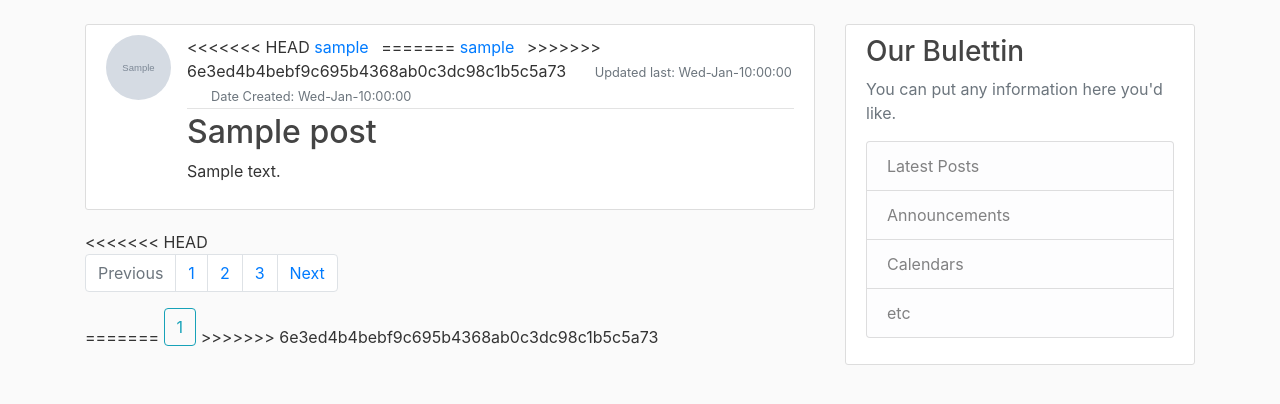
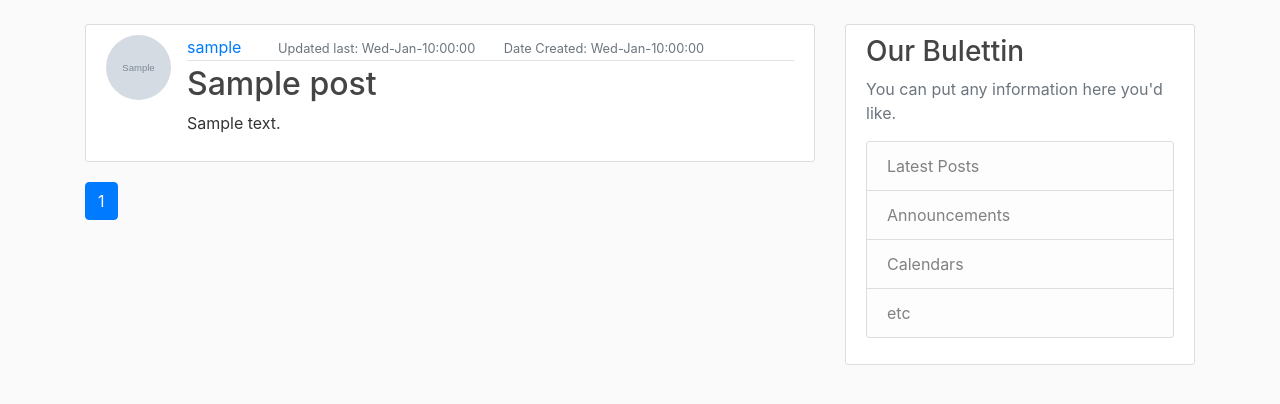
Before and after one commit to Idreex/Posts, a Python web app: template newspost/Templates/home.html in a window 1280 px wide. Shown: the part 56-460 px from the top of the page. Run offline with Jinja, Linux system fonts and the light colour scheme; the template is opened without the code that fills it: most values are stand-ins (such as "Sample title", 1, 10 or a date in 2020); grey boxes marked "Sample" are stand-in pictures; some libraries are stand-ins or nearby versions.

```diff
--- a/newspost/Templates/home.html
+++ b/newspost/Templates/home.html
@@ -8,11 +8,9 @@
           <img class="rounded-circle article-img" src="{{ url_for('static', filename='img/' + post.author.image_file) }}">
           <div class="media-body">
             <div class="article-metadata">
-<<<<<<< HEAD
+
               <a class="mr-2" href="{{url_for('user_post', username=post.author.username)}}">{{ post.author.username }}</a>
-=======
-              <a class="mr-2" href="#">{{ post.author.username }}</a>
->>>>>>> 6e3ed4b4bebf9c695b4368ab0c3dc98c1b5c5a73
+
               <small class="text-muted ml-4 ">Updated last: {{ post.date_posted.strftime('%a-%b-%X') }}</small>
               <small class="text-muted ml-4">Date Created: {{ post.date_updated.strftime('%a-%b-%X') }} </small>
             </div>
@@ -23,24 +21,18 @@
 
     {% endfor %}
 
-<<<<<<< HEAD
-    <ul class="pagination">
 
-      <li class="page-item disabled"><a class="page-link" href="#">Previous</a></li>
-      <li class="page-item"><a class="page-link" href="#">1</a></li>
-      <li class="page-item"><a class="page-link" href="#">2</a></li>
-      <li class="page-item"><a class="page-link" href="#">3</a></li>
-      <li class="page-item"><a class="page-link" href="#">Next</a></li>
-    </ul>
-
-=======
-        {% for page in posts.iter_pages(left_edge=1, right_edge=1, left_current=3, right_current=5) %}
+        {% for page in posts.iter_pages(left_edge=1, right_edge=1, left_current=2, right_current=2) %}
             {% if page %}
-            <a class="btn btn-outline-info mb-4" href="{{url_for('home', page=page)}}">{{ page }}</a>
+              {% if page == posts.page %}
+              <a class="btn btn-primary mb-4" href="{{url_for('home', page=page)}}">{{ page }}</a>
+              {% else %}
+              <a class="btn btn-outline-info mb-4" href="{{url_for('home', page=page)}}">{{ page }}</a>
+              {% endif %}
             {% else %}
                ...
             {% endif %}
         {% endfor %}
->>>>>>> 6e3ed4b4bebf9c695b4368ab0c3dc98c1b5c5a73
+
 
     {% endblock content %}
```
Also changed, not shown: newspost/Templates/user_post.html (+13 -15 lines), newspost/model.py (+15 -1 lines), newspost/routes.py (+3 -12 lines), instance/post.db.
